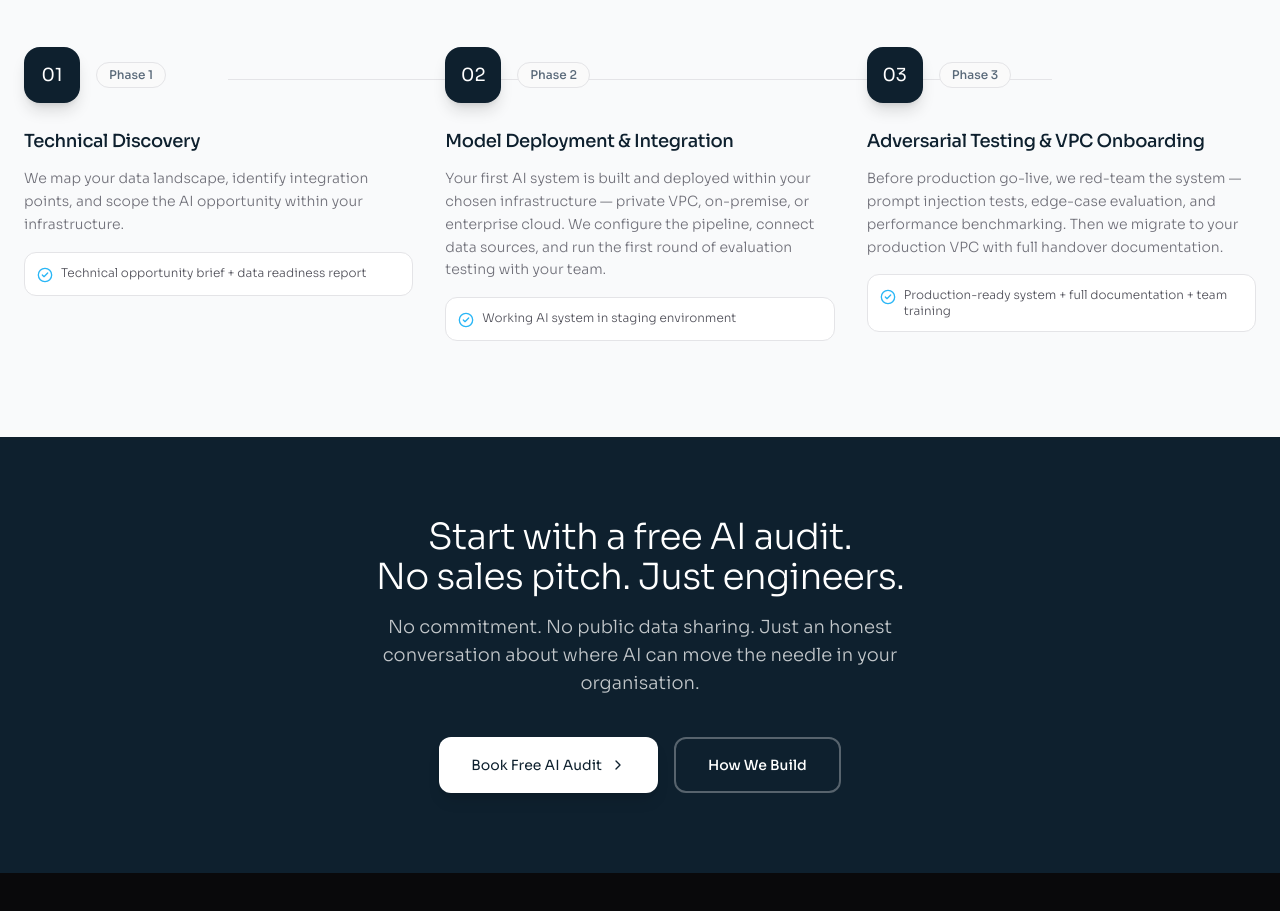
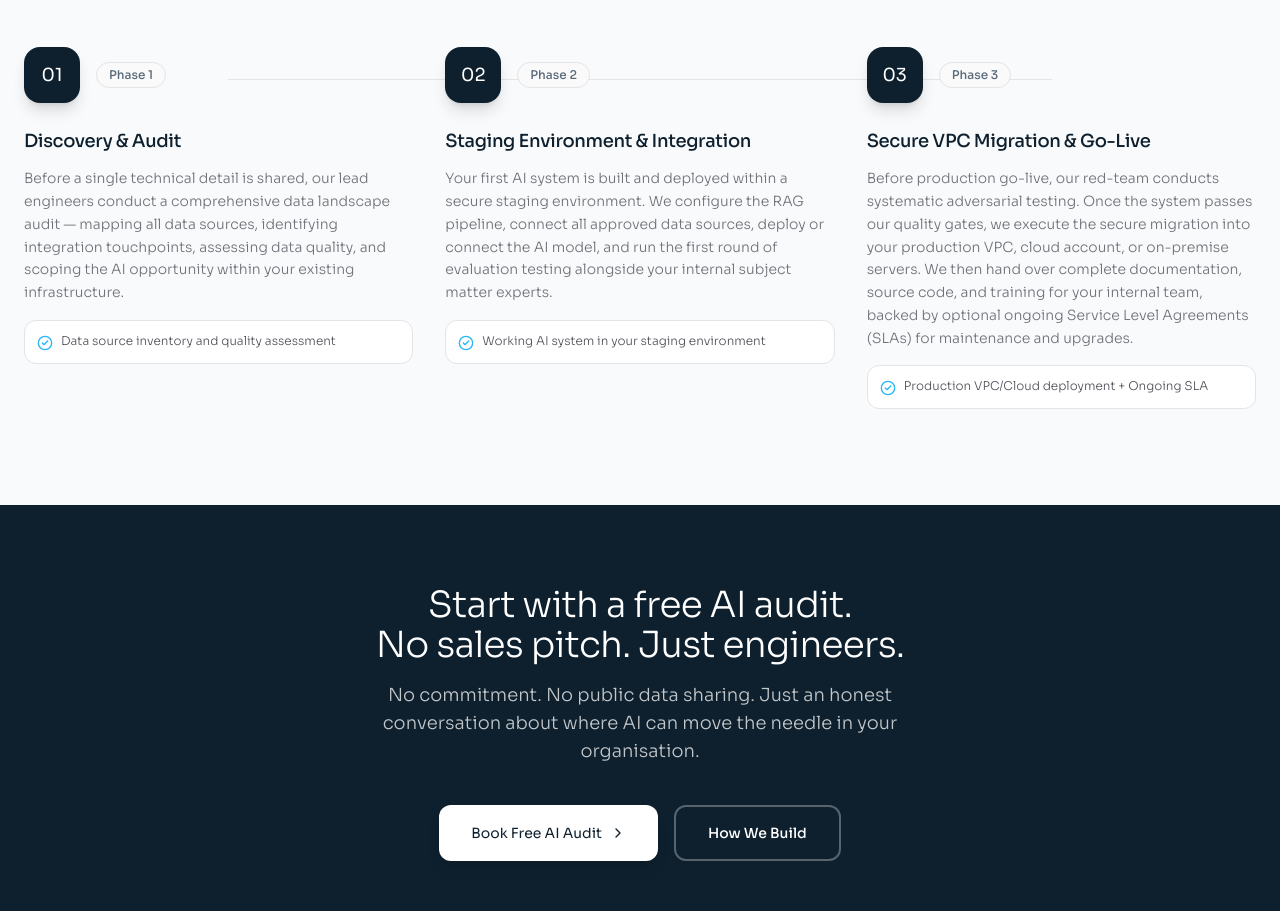
Before and after one commit to munishkdhiman/86bweb, a Next.js app: page / in a window 1280 px wide. Shown: the part 6680-7591 px from the top of the page. Built offline with nearby package versions, Linux system fonts and the light colour scheme.

Commit message:
fix: sync engagement phases copy and fix 404 links on bento pillars

```diff
--- a/src/app/page.tsx
+++ b/src/app/page.tsx
@@ -78,6 +78,7 @@ const techStack = [
 const pillars = [
   {
     id: 'genai',
+    href: '/services/generative-ai',
     title: 'Enterprise Generative AI & RAG',
     tagline: 'LLMs trained on your knowledge — deployed within your chosen security boundary.',
     description: 'Custom LLM fine-tuning and secure orchestration against your proprietary document archives — on-premise, private VPC, or enterprise cloud.',
@@ -99,6 +100,7 @@ const pillars = [
   },
   {
     id: 'data',
+    href: '/services/investor-readiness',
     title: 'Data Orchestration & Investor Readiness',
     tagline: 'Transform scattered corporate data into a VC-ready data room in weeks, not months.',
     description: 'Cleaning and structuring unlisted corporate data into investor-ready compliance data rooms.',
@@ -119,6 +121,7 @@ const pillars = [
   },
   {
     id: 'finance',
+    href: '/services/financial-intelligence',
     title: 'Financial Intelligence & Revenue Auditing',
     tagline: 'AI that reads your MSAs and invoices to surface revenue leakage instantly.',
     description: 'Ingesting transactions, MSAs, and invoices to track and flag revenue leakages in real time.',
@@ -139,6 +142,7 @@ const pillars = [
   },
   {
     id: 'spatial',
+    href: '/services/cognitive-digital-twins',
     title: 'Spatial Intelligence & Cognitive Digital Twins',
     tagline: 'Live 3D replicas of your physical systems powered by real-time predictive AI.',
     description: 'Building digital twins, spatial computing systems, and AR operations for physical infrastructure.',
@@ -186,23 +190,23 @@ const phases = [
   {
     number: '01',
     label: 'Phase 1',
-    title: 'Technical Discovery',
-    description: 'We map your data landscape, identify integration points, and scope the AI opportunity within your infrastructure.',
-    deliverable: 'Technical opportunity brief + data readiness report',
+    title: 'Discovery & Audit',
+    description: 'Before a single technical detail is shared, our lead engineers conduct a comprehensive data landscape audit — mapping all data sources, identifying integration touchpoints, assessing data quality, and scoping the AI opportunity within your existing infrastructure.',
+    deliverable: 'Data source inventory and quality assessment',
   },
   {
     number: '02',
     label: 'Phase 2',
-    title: 'Model Deployment & Integration',
-    description: 'Your first AI system is built and deployed within your chosen infrastructure — private VPC, on-premise, or enterprise cloud. We configure the pipeline, connect data sources, and run the first round of evaluation testing with your team.',
-    deliverable: 'Working AI system in staging environment',
+    title: 'Staging Environment & Integration',
+    description: 'Your first AI system is built and deployed within a secure staging environment. We configure the RAG pipeline, connect all approved data sources, deploy or connect the AI model, and run the first round of evaluation testing alongside your internal subject matter experts.',
+    deliverable: 'Working AI system in your staging environment',
   },
   {
     number: '03',
     label: 'Phase 3',
-    title: 'Adversarial Testing & VPC Onboarding',
-    description: 'Before production go-live, we red-team the system — prompt injection tests, edge-case evaluation, and performance benchmarking. Then we migrate to your production VPC with full handover documentation.',
-    deliverable: 'Production-ready system + full documentation + team training',
+    title: 'Secure VPC Migration & Go-Live',
+    description: 'Before production go-live, our red-team conducts systematic adversarial testing. Once the system passes our quality gates, we execute the secure migration into your production VPC, cloud account, or on-premise servers. We then hand over complete documentation, source code, and training for your internal team, backed by optional ongoing Service Level Agreements (SLAs) for maintenance and upgrades.',
+    deliverable: 'Production VPC/Cloud deployment + Ongoing SLA',
   },
 ];
 
@@ -375,7 +379,7 @@ export default function HomePage() {
               const icons = [Brain, Database, DollarSign, Layers];
               const Icon = icons[i];
               return (
-                <Link key={pillar.id} href={`/services/${pillar.id}`} className="block">
+                <Link key={pillar.id} href={pillar.href} className="block">
                 <motion.div
                   initial="hidden"
                   whileInView="visible"
--- a/src/components/Footer.tsx
+++ b/src/components/Footer.tsx
@@ -5,7 +5,7 @@ import { ChevronRight } from 'lucide-react';
 const footerLinks = {
   'Solutions': [
     { label: 'Enterprise GenAI & RAG', href: '/services/generative-ai' },
-    { label: 'Data Orchestration', href: '/services/data-orchestration' },
+    { label: 'Data Orchestration', href: '/services/investor-readiness' },
     { label: 'Financial Intelligence', href: '/services/financial-intelligence' },
     { label: 'Spatial Intelligence', href: '/#spatial' },
     { label: 'Digital Human Agents', href: '/services/digital-humans' },
```
